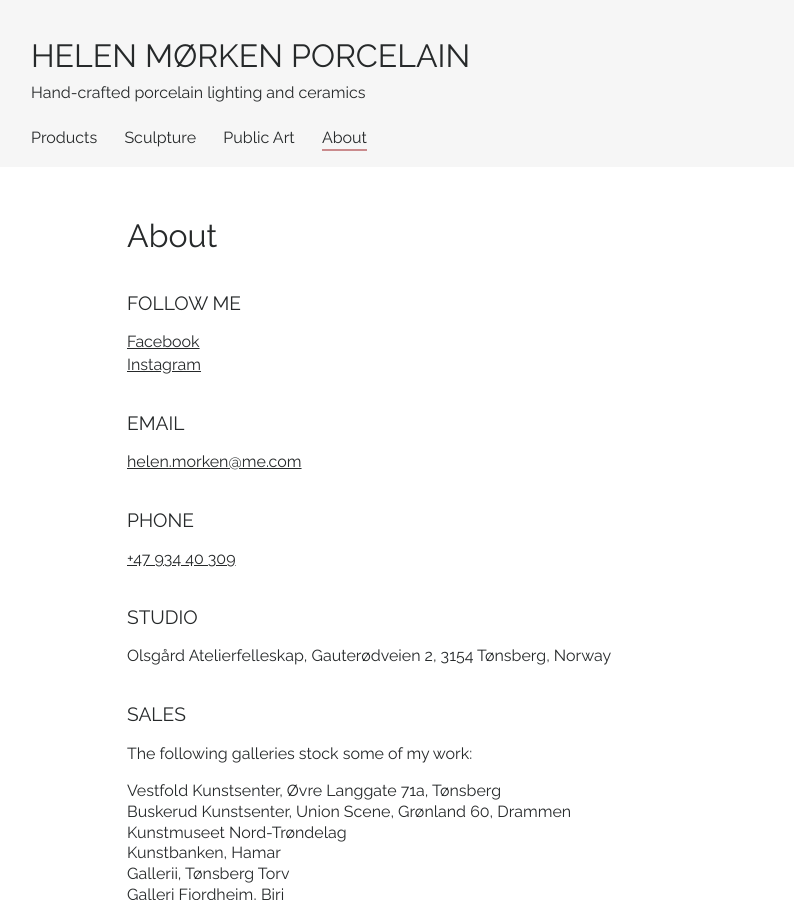
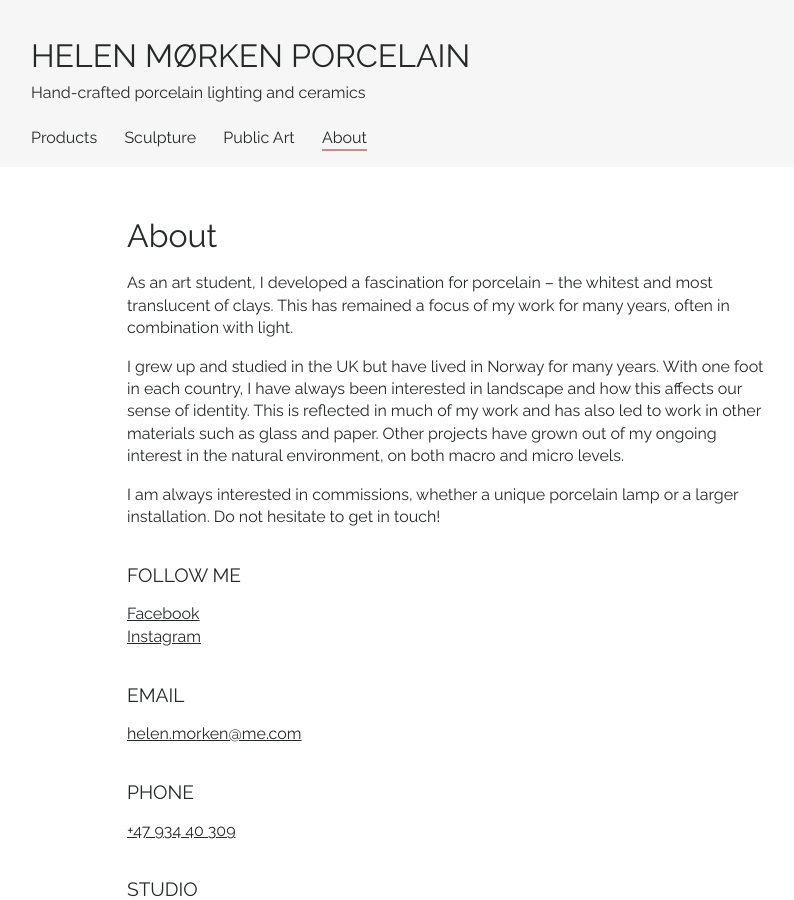
Before and after one commit to rebekkjm/helenmorkenno, a Jekyll site: the page built from about.md, in a window 1280 px wide and 900 px high. Shown: the whole window, without its empty margins (193-987 px from the left). Built offline with Jekyll 4.4.1, drawn with Linux system fonts in a browser that asks for light colours.

Commit message:
Added new about text

```diff
--- a/about.md
+++ b/about.md
@@ -3,6 +3,12 @@ layout: page
 title: About
 permalink: /about/
 ---
+
+As an art student, I developed a fascination for porcelain – the whitest and most translucent of clays. This has remained a focus of my work for many years, often in combination with light.
+
+I grew up and studied in the UK but have lived in Norway for many years. With one foot in each country, I have always been interested in landscape and how this affects our sense of identity. This is reflected in much of my work and has also led to work in other materials such as glass and paper. Other projects have grown out of my ongoing interest in the natural environment, on both macro and micro levels.
+
+I am always interested in commissions, whether a unique porcelain lamp or a larger installation. Do not hesitate to get in touch!
 
 <h3>Follow me</h3>
 <a href="https://www.facebook.com/helenmorkenporcelain/" target="_blank">Facebook</a>
```
